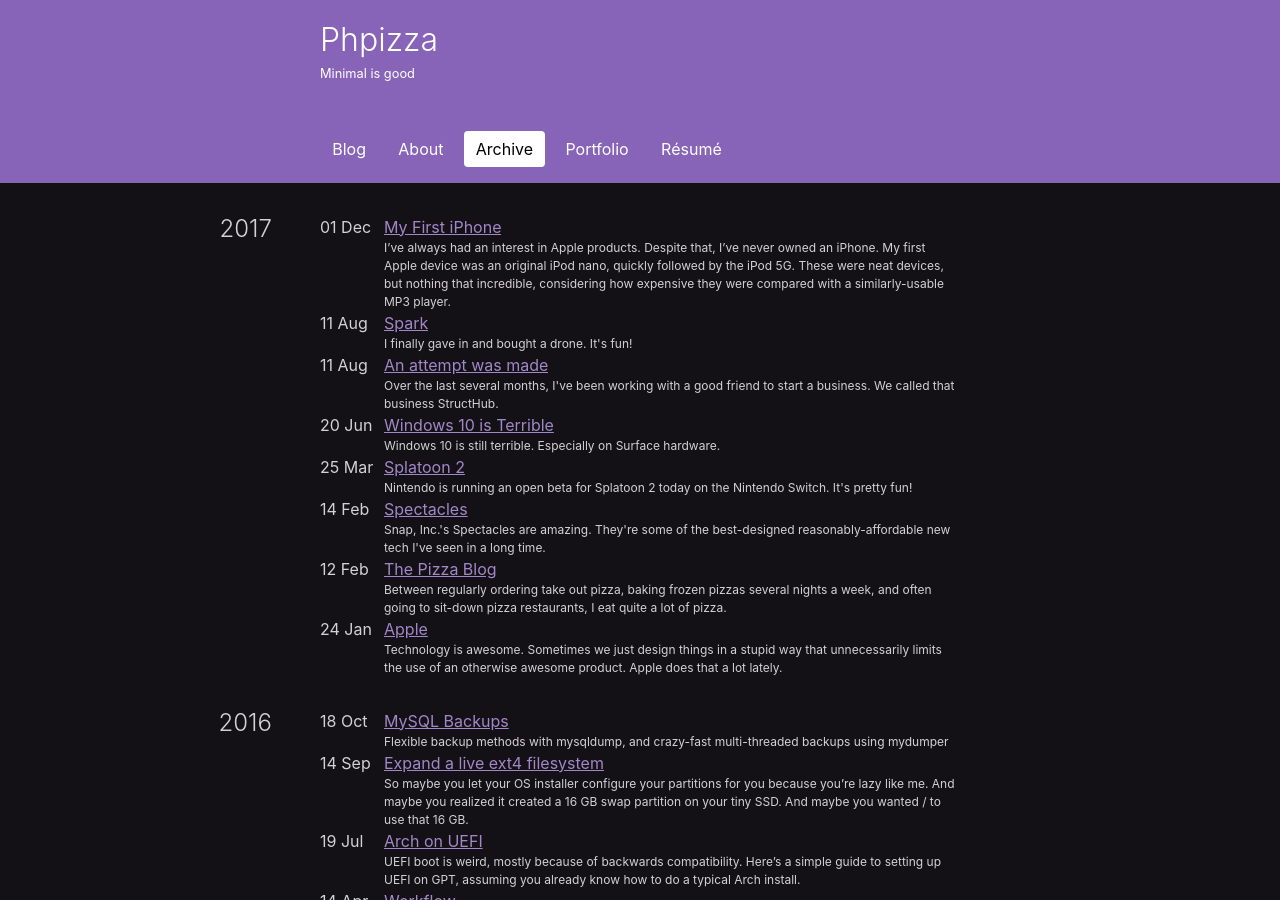
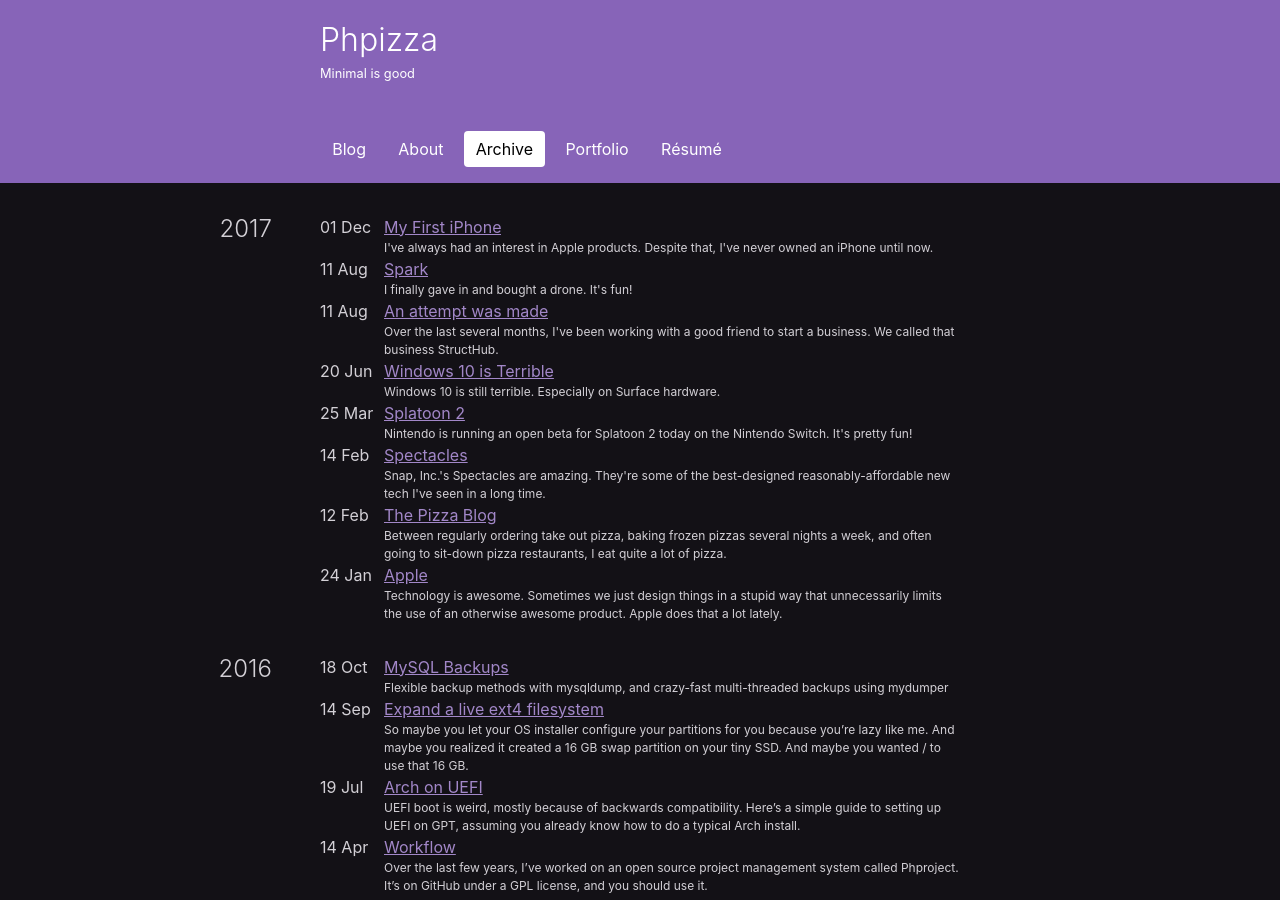
Before and after one commit to Alanaktion/alanaktion.github.io, a Jekyll site: the page built from archive.html, in a window 1280 px wide and 900 px high. Built offline with Jekyll 4.4.1, drawn with Linux system fonts in a browser that asks for light colours; some of the changed lines change nothing that is shown.

Commit message:
Adding iPhone excerpt

```diff
--- a/_posts/2017-12-01-my-first-iphone.md
+++ b/_posts/2017-12-01-my-first-iphone.md
@@ -2,6 +2,7 @@
 layout: post
 title: My First iPhone
 date: 2017-12-01 10:25:00
+excerpt: I've always had an interest in Apple products. Despite that, I've never owned an iPhone until now.
 ---
 
 I've always had an interest in Apple products. Despite that, I've never owned an iPhone. My first Apple device was an original iPod nano, quickly followed by the iPod 5G. These were neat devices, but nothing that incredible, considering how expensive they were compared with a similarly-usable MP3 player.
```
